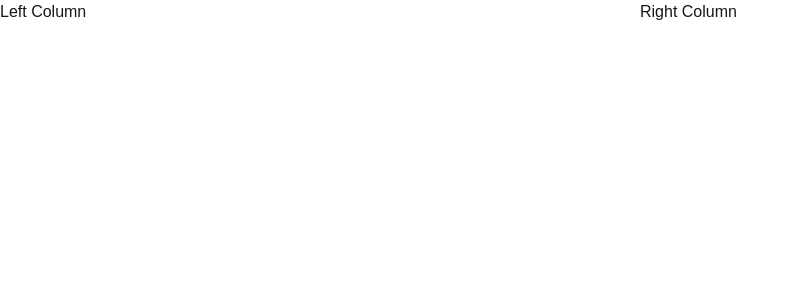
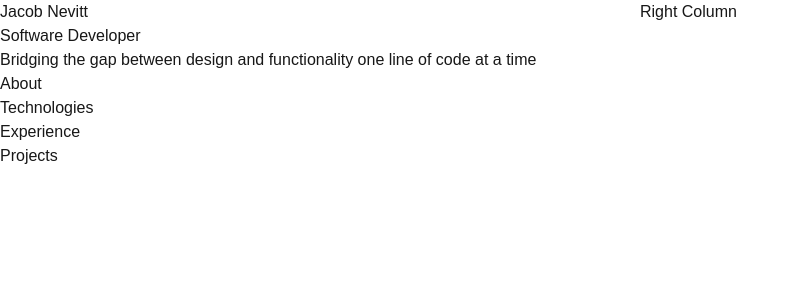
Before and after one commit to jacobadam/jacobnevitt-portfolio, a Next.js app: page / in a window 1280 px wide. Shown: the top 300 px of the page, without its empty margins (0-799 px from the left). Built offline with nearby package versions, Linux system fonts and the light colour scheme.

Commit message:
update sidebar with content and layout

```diff
--- a/app/layout.tsx
+++ b/app/layout.tsx
@@ -28,7 +28,25 @@ export default function RootLayout({
         className={`${geistSans.variable} ${geistMono.variable} antialiased`}
       >
         <div className="grid grid-cols-1 md:grid-cols-2">
-          <aside className="sticky top-0 h-screen">Left Column</aside>
+          <aside className="sticky top-0 h-screen">
+            <header>
+              <h1>Jacob Nevitt</h1>
+              <h2>Software Developer</h2>
+              <h3>
+                Bridging the gap between design and functionality one line of
+                code at a time
+              </h3>
+            </header>
+
+            <nav>
+              <ul>
+                <li>About</li>
+                <li>Technologies</li>
+                <li>Experience</li>
+                <li>Projects</li>
+              </ul>
+            </nav>
+          </aside>
           <main>{children}</main>
         </div>
       </body>
```
